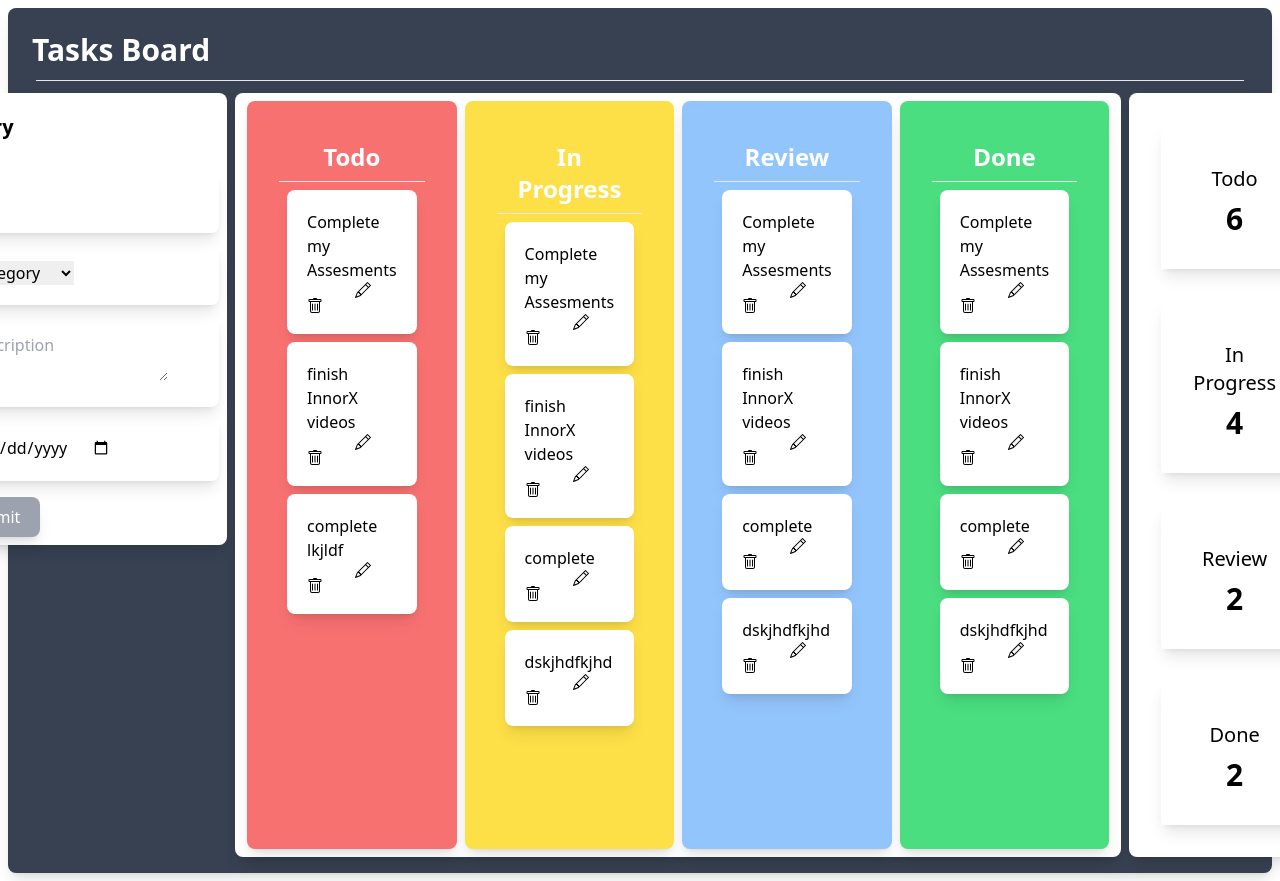
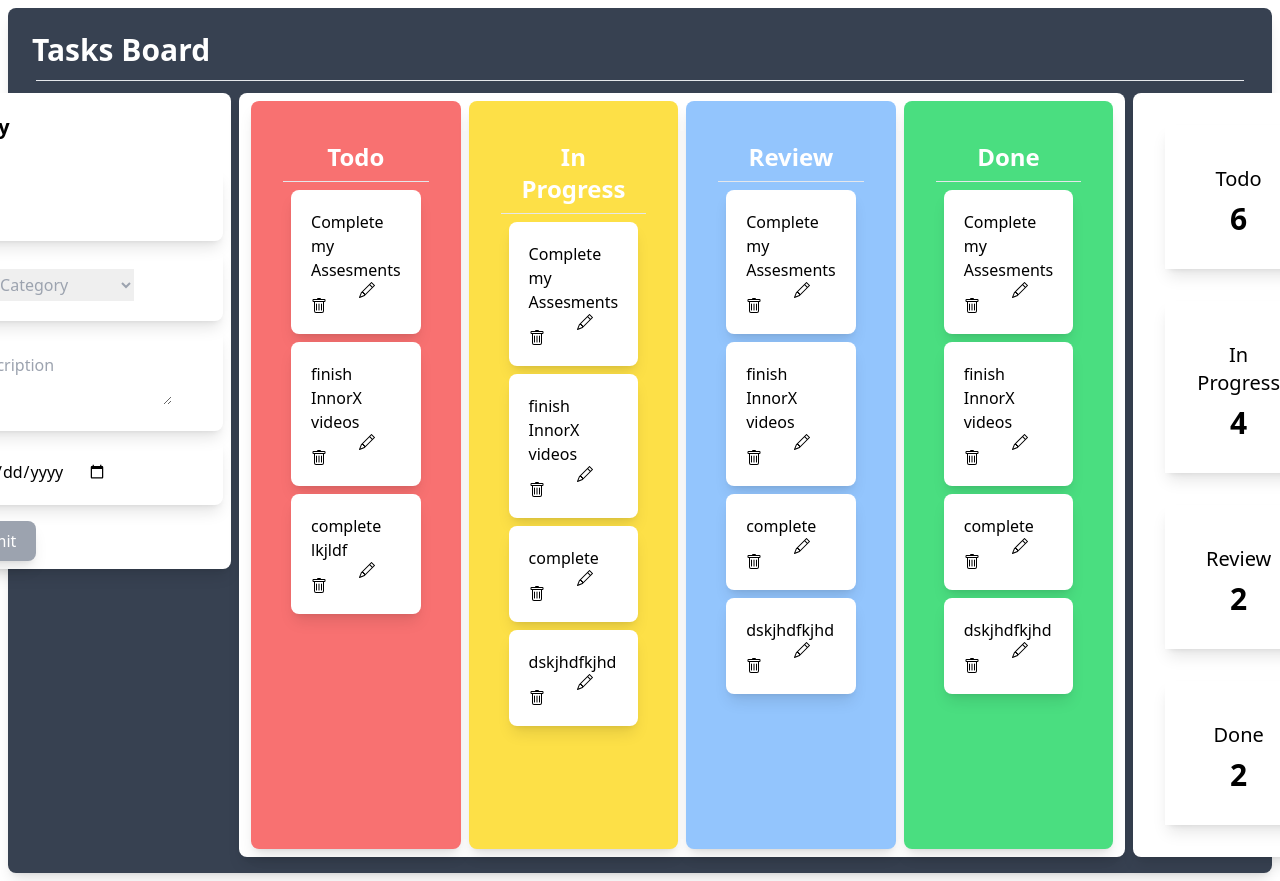
Before and after one commit to Lyondealpha-hub/pair-program, a React (Create React App) app in the folder app/: page / in a window 1280 px wide. Shown: the top 881 px of the page. Built offline with nearby package versions, Linux system fonts and the light colour scheme.

Commit message:
updating

```diff
--- a/app/src/component/Sidebar.tsx
+++ b/app/src/component/Sidebar.tsx
@@ -5,10 +5,10 @@ export const SideBar = ()=>{
             <h1 className="font-bold text-xl p-5">Entry</h1>
 
                 <div className="p-5 rounded-lg m-2 shadow-lg">
-                    <input  type="text" placeholder="Title"/>
+                    <input className="p-1" type="text" placeholder="Title"/>
                 </div>
                 <div className="p-5 rounded-lg m-2 shadow-lg">
-                    <select >
+                    <select className="px-8 py-1 text-gray-400 text-left">
                         <option className="text-gray-100">Category</option>
                         <option>Todo</option>
                         <option>In Progress</option>
@@ -17,10 +17,10 @@ export const SideBar = ()=>{
                     </select>
                 </div>
                 <div className="p-5 rounded-lg m-2 shadow-lg">
-                    <textarea placeholder="Description"/>
+                    <textarea className="p-1" placeholder="Description"/>
                 </div>
                 <div className="p-5 rounded-lg m-2 shadow-lg">
-                    <input type="date"/>
+                    <input className="" type="date"/>
                 </div>
 
                 <button className="px-5 py-2 m-2 bg-gray-400 text-white shadow-lg rounded-lg">submit</button>
```
